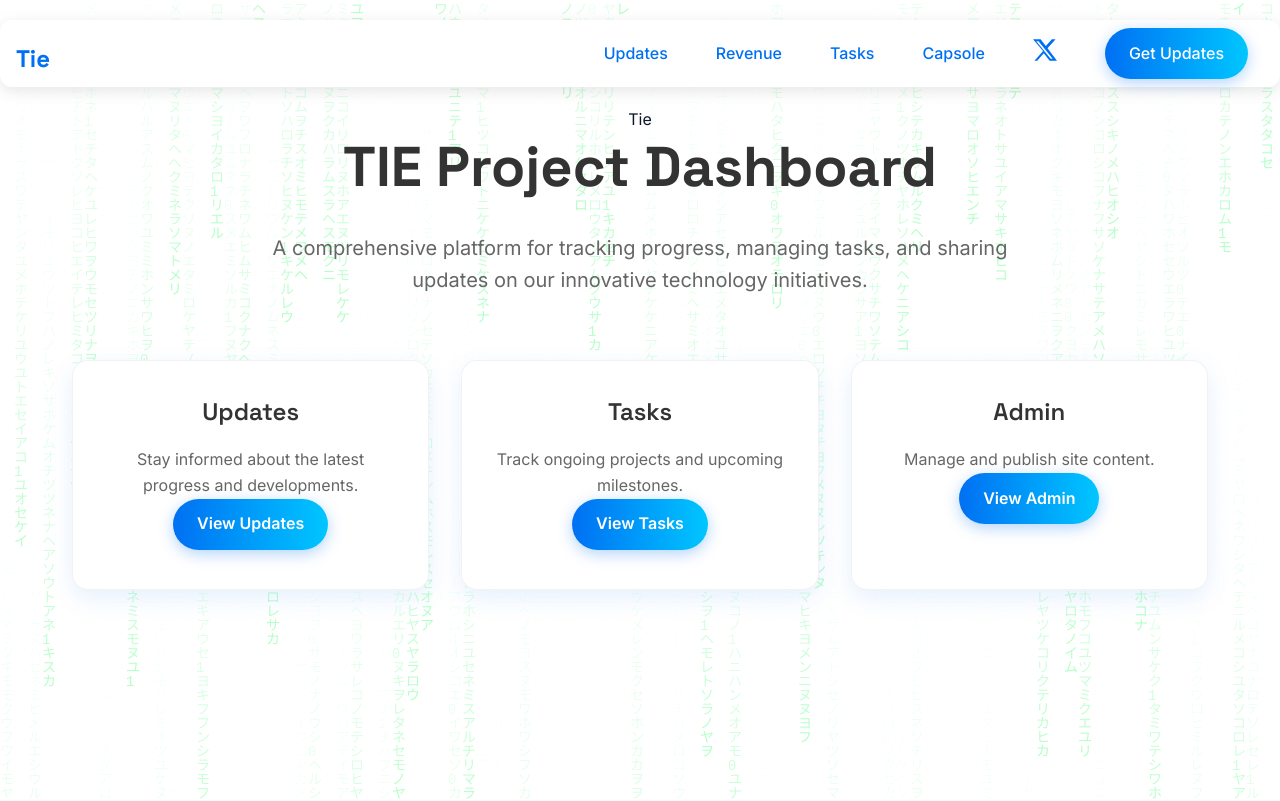
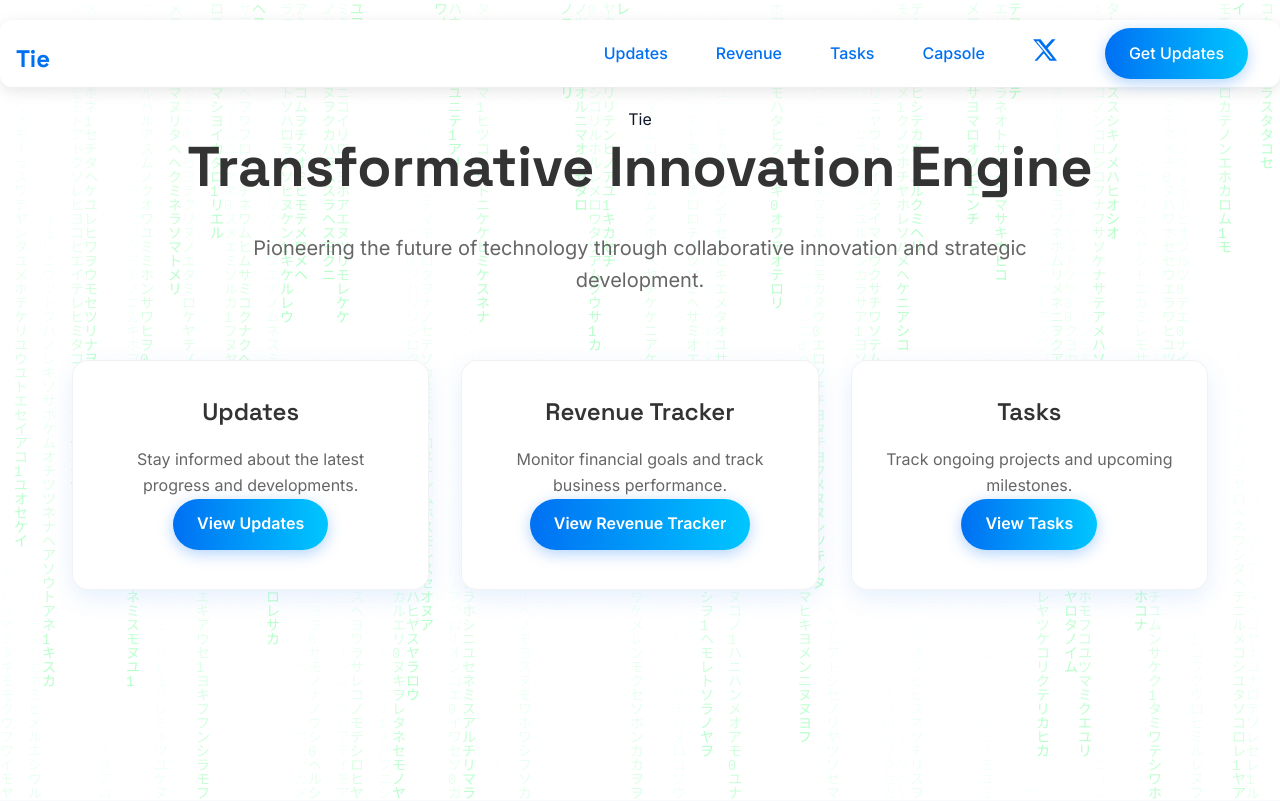
Before and after one commit to TieLove333/tieceo, a Next.js app: page / in a window 1280 px wide. Shown: the top 801 px of the page. Built offline with nearby package versions, Linux system fonts and the light colour scheme.

Commit message:
Update home page with new headline and sections

```diff
--- a/app/page.js
+++ b/app/page.js
@@ -87,14 +87,14 @@ export default function Home() {
       link: '/updates'
     },
     {
+      title: 'Revenue Tracker',
+      description: 'Monitor financial goals and track business performance.',
+      link: '/revenue'
+    },
+    {
       title: 'Tasks',
       description: 'Track ongoing projects and upcoming milestones.',
       link: '/tasks'
-    },
-    {
-      title: 'Admin',
-      description: 'Manage and publish site content.',
-      link: '/admin'
     }
   ];
 
@@ -102,14 +102,13 @@ export default function Home() {
     <div className="min-h-screen flex flex-col">
       <MatrixBackground />
       <main className="flex-grow container mx-auto px-4 py-16 relative z-10">
-        <div className="text-center mb-16">
+        <div className="text-center mb-24 mt-16">
           <TieLogo className="mx-auto mb-6 w-32 h-32" />
           <h1 className="hero-title">
-            TIE Project Dashboard
+            Transformative Innovation Engine
           </h1>
           <p className="hero-description">
-            A comprehensive platform for tracking progress, managing tasks,
-            and sharing updates on our innovative technology initiatives.
+            Pioneering the future of technology through collaborative innovation and strategic development.
           </p>
         </div>
 
```
